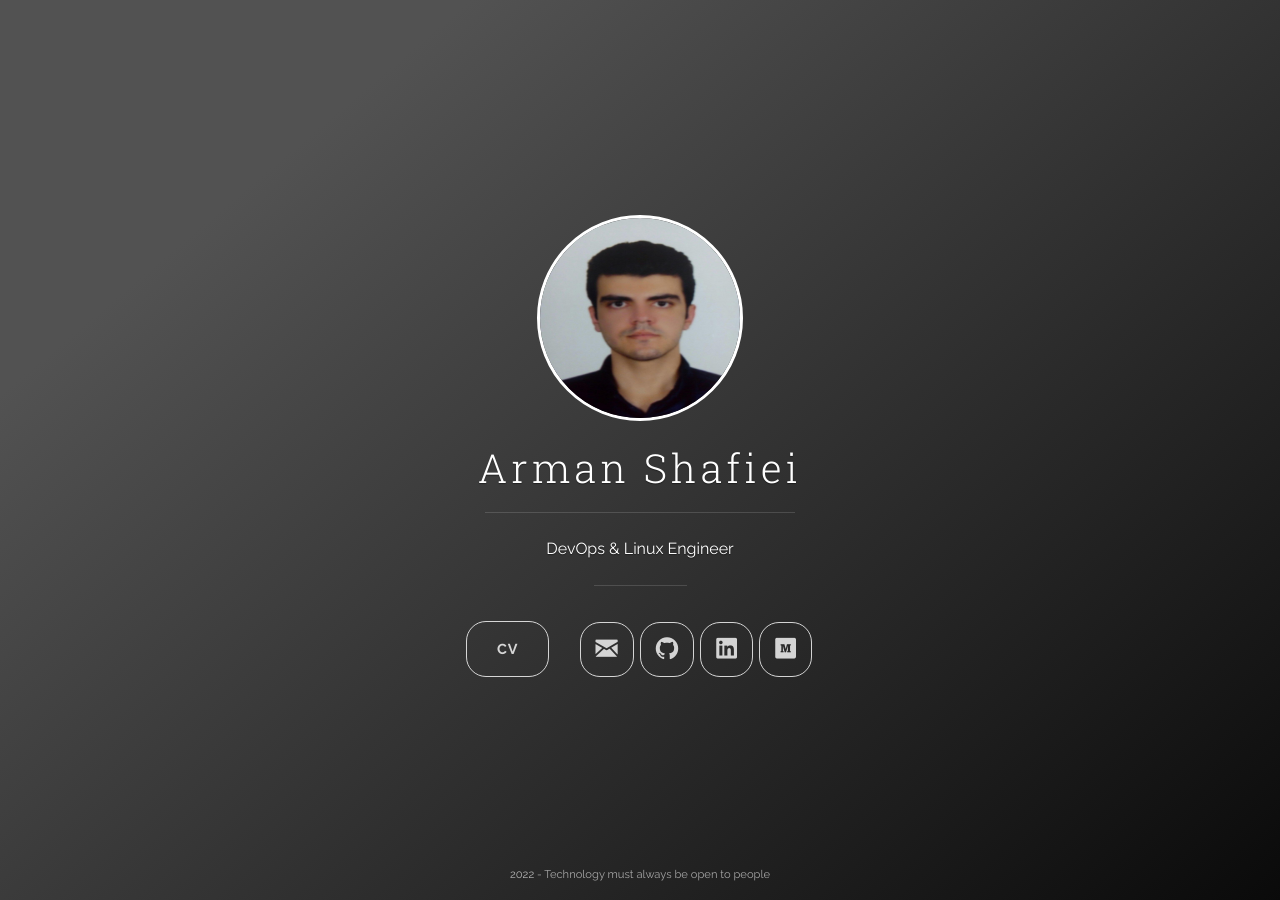
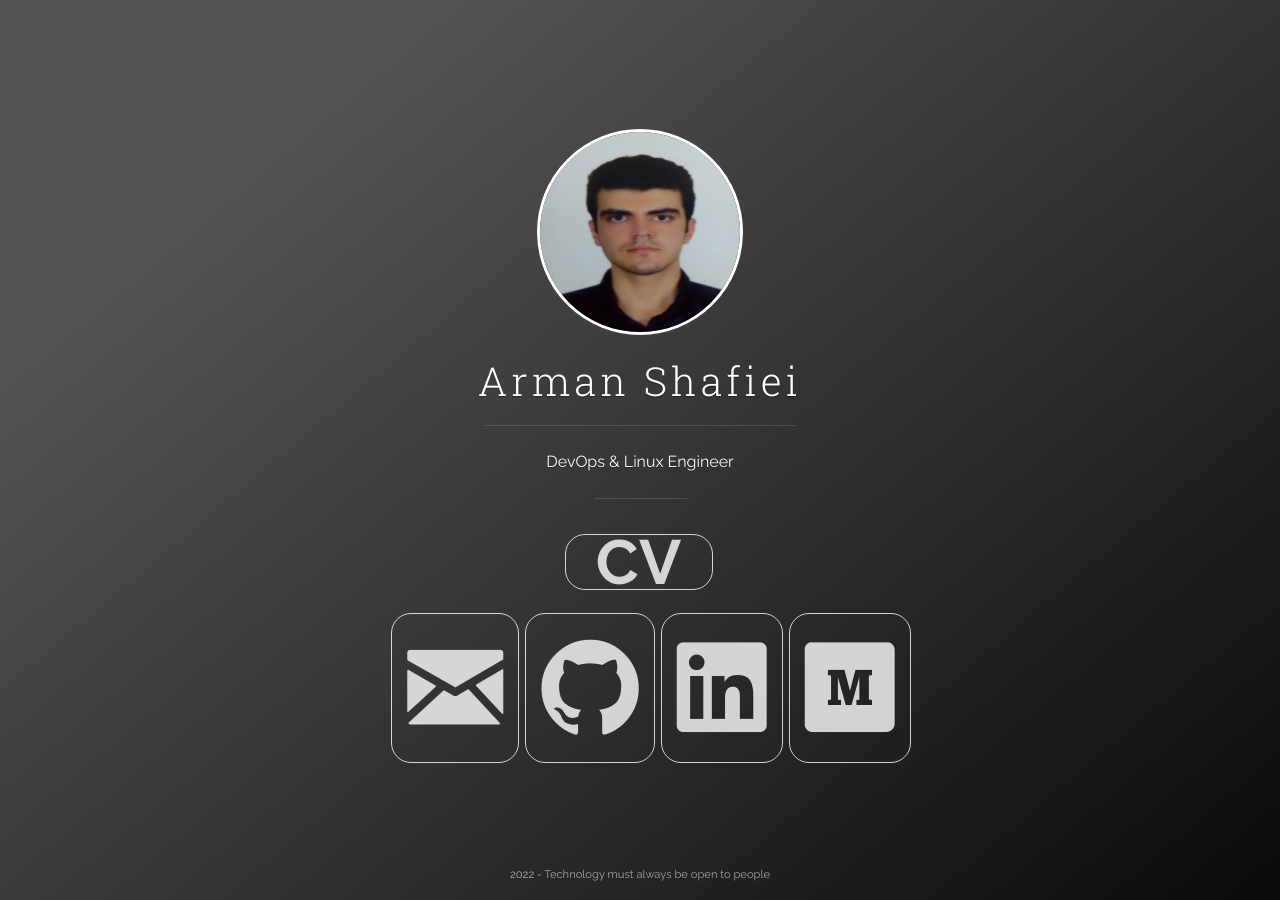
Before and after one commit to arman-shafiei/page, a Jekyll site: the page built from index.html, in a window 1280 px wide. Built offline with Jekyll 4.4.1, drawn with Linux system fonts in a browser that asks for light colours; nearby versions of some CDN libraries.

Commit message:
testing size 4

```diff
--- a/index_style/css/uno.css
+++ b/index_style/css/uno.css
@@ -1313,7 +1313,7 @@ hr {
 	padding: 15px 30px;
 	border: 1px solid #e25440;
 	border-radius: 20px;
-	font-size: .9em;
+	font-size: 3.9em;
 	font-weight: bold;
 	letter-spacing: 1px;
 	text-shadow: none;
@@ -1339,7 +1339,7 @@ hr {
 
 .btn-large {
 	padding: 10px 24px;
-	font-size: 3.1em; }
+	font-size: 2.1em; }
 
 .btn-small {
 	padding: 8px 12px;
```
